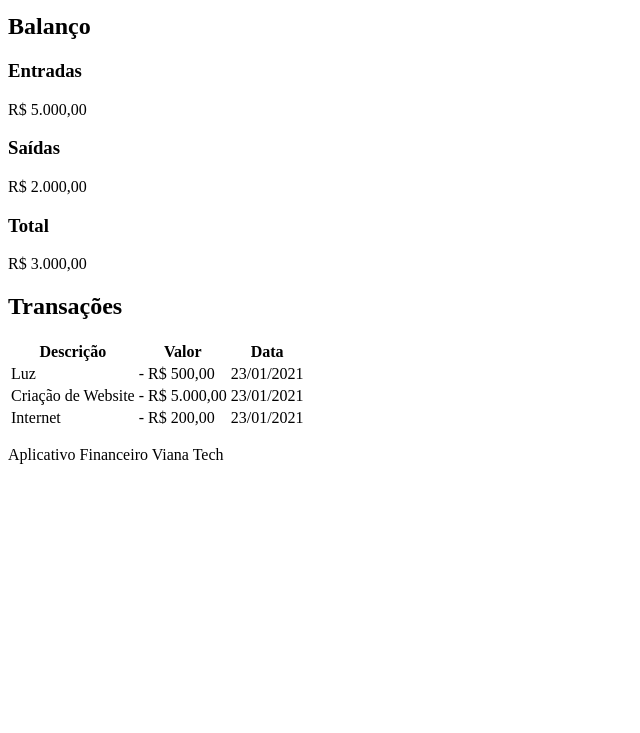
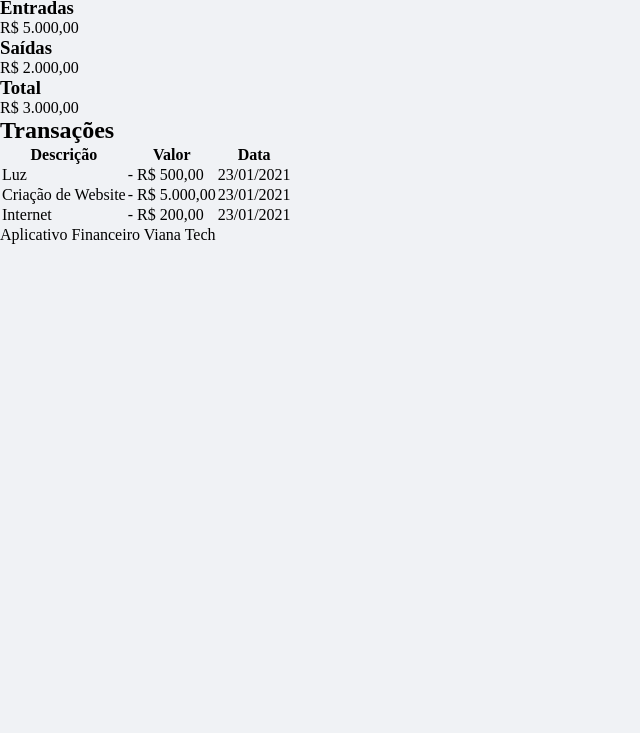
Before and after one commit to EmmanuelVirtual/app-financeiro, a plain HTML site: page index.html in a window 1280 px wide. Shown: the part 67-800 px from the top of the page, without its empty margins (0-640 px from the left). Drawn offline with Linux system fonts and the light colour scheme.

Commit message:
add style sheet

```diff
--- a/index.html
+++ b/index.html
@@ -6,6 +6,10 @@
     <meta http-equiv="X-UA-Compatible" content="IE=edge">
     <meta name="viewport" content="width=device-width, initial-scale=1.0">
     <title>Aplicativo Financeiro Viana Tech</title>
+
+    <link rel="stylesheet" href="./style.css">
+    <link rel="preconnect" href="https://fonts.gstatic.com">
+    <link href="https://fonts.googleapis.com/css2?family=Poppins:ital,wght@0,400;0,700;1,100&display=swap" rel="stylesheet">
 </head>
 
 <body>
@@ -31,8 +35,6 @@
                 <h3>Total</h3>
                 <p>R$ 3.000,00</p>
             </div>
-
-
 
 
 
--- /dev/null
+++ b/style.css
@@ -0,0 +1,9 @@
+* {
+   margin: 0;
+   padding: 0;
+   box-sizing: border-box;
+}
+
+body {
+    background: #f0f2f5;
+}
```
